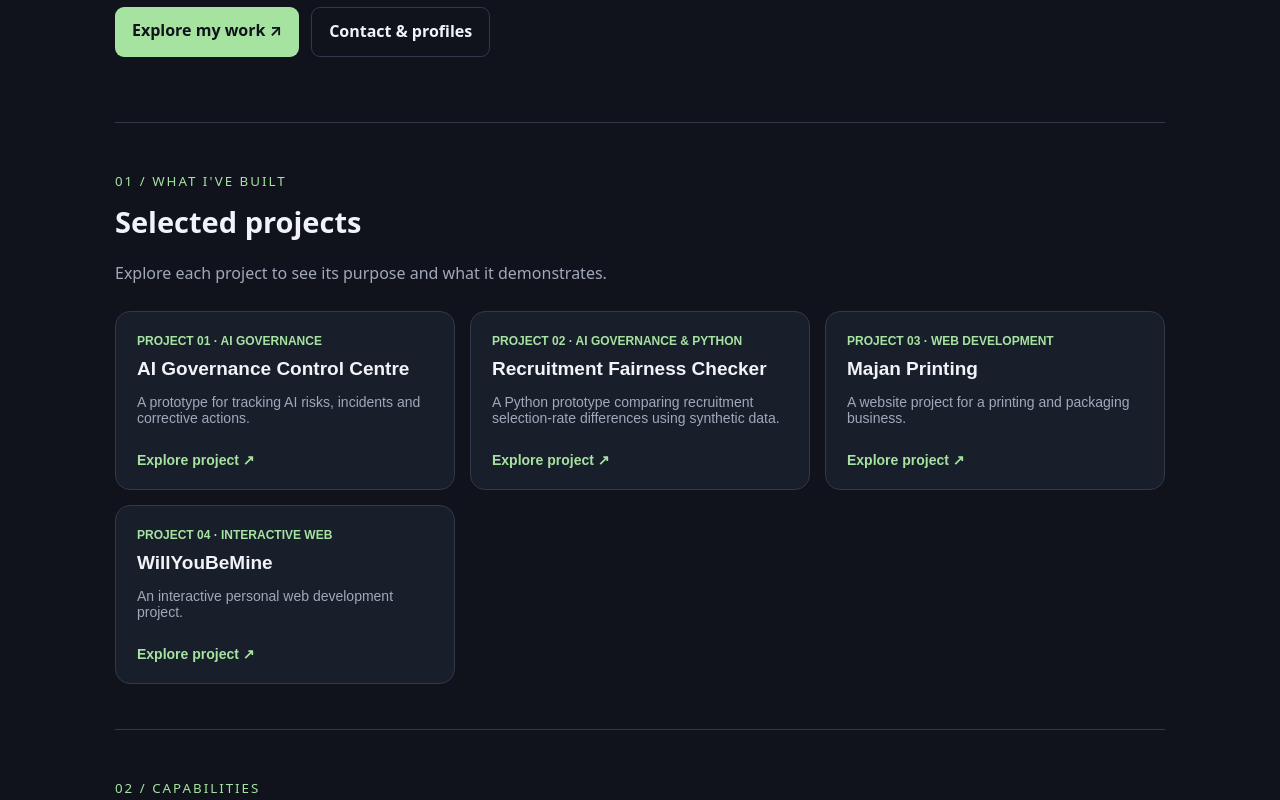
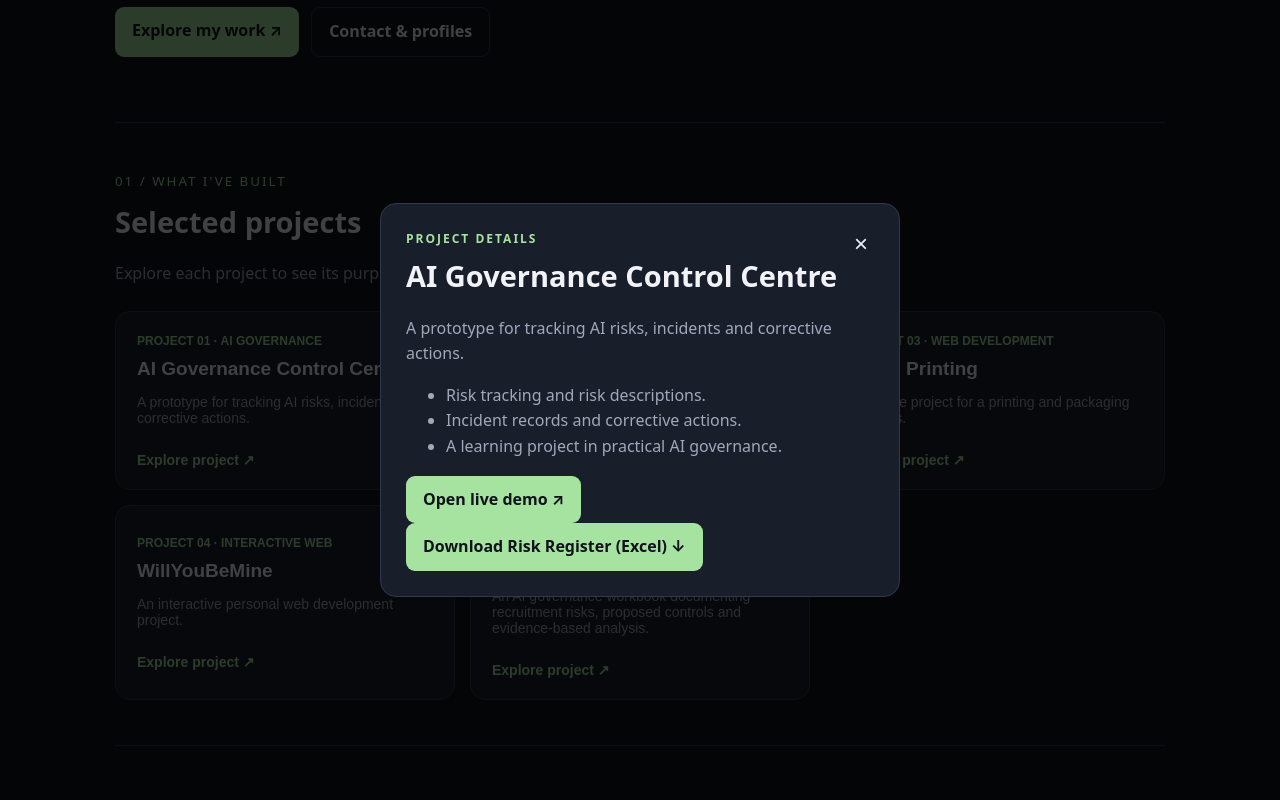
Before and after one commit to Akatsuki777777/Aalam-portfolio, a plain HTML site: page index.html in a window 1280 px wide. Both pictures are taken after a click on the button 285 px from the left and 885 px from the top of the page. Shown: the part 485-1285 px from the top of the page. Drawn offline with Linux system fonts and the light colour scheme.

Commit message:
Add updated AI recruitment risk register to portfolio

```diff
--- a/index.html
+++ b/index.html
@@ -144,6 +144,12 @@ dialog p,dialog li { color:var(--muted); }
       <p>An interactive personal web project built while learning web development.</p>
       <span class="card-action">Explore project ↗</span>
     </button>
+    <button class="card project-card" data-project="riskRegister">
+      <span class="number">PROJECT 05 · AI GOVERNANCE</span>
+      <h3>AI Recruitment Risk Register</h3>
+      <p>An AI governance workbook documenting recruitment risks, proposed controls and evidence-based analysis.</p>
+      <span class="card-action">Explore project ↗</span>
+    </button>
   </div>
 </section>
 
@@ -277,6 +283,8 @@ dialog p,dialog li { color:var(--muted); }
   <ul id="dialogPoints"></ul>
   <a class="btn" id="dialogLink" href="#" target="_blank" rel="noopener">Open live demo ↗</a>
   <a class="btn secondary" id="dialogSource" href="#" target="_blank" rel="noopener" hidden>View source code ↗</a>
+
+  <a class="btn" id="dialogDownload" href="AI_Recruitment_Risk_Register_GovAI_Final.xlsx" download hidden>Download Risk Register (Excel) ↓</a>
 </dialog>
 
 <script>
@@ -325,6 +333,19 @@ const projects = {
     ],
     url: "https://will-you-be-mine-love.netlify.app/"
   },
+  riskRegister: {
+    title: "AI Recruitment Risk Register",
+    description: "An Excel-based AI governance case study covering recruitment risks, proposed controls, assessment questions and evidence.",
+    points: [
+      "Eight documented AI recruitment risks and 26 proposed controls.",
+      "26 simulated evidence items, clearly distinguished from real-data analysis.",
+      "EV-R01-REAL analyses anonymized Akkodis STEM hiring data: the pooled four-fifths selection-rate ratio is 0.792.",
+      "Includes methodology, exclusions, limitations and recommendations for further investigation.",
+      "All controls are proposed; none is claimed to be implemented or verified."
+    ],
+    downloadUrl: "AI_Recruitment_Risk_Register_GovAI_Final.xlsx"
+  },
+
 };
 
 const dialog = document.getElementById("projectDialog");
```
Also changed, not shown: 1 other file.
